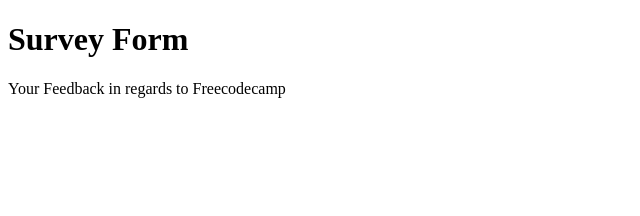
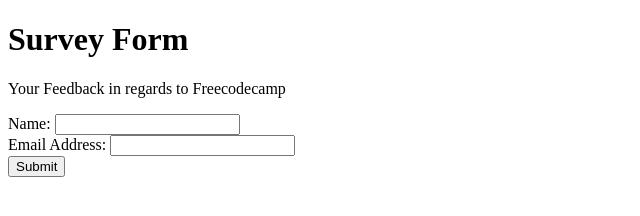
Before and after one commit to SNulu/Survey-Form, a plain HTML site: page index.html in a window 1280 px wide. Shown: the whole page, without its empty margins (0-640 px from the left). Drawn offline with Linux system fonts and the light colour scheme.

Commit message:
add form tags

```diff
--- a/index.html
+++ b/index.html
@@ -8,6 +8,11 @@
     <h1 id="title"> Survey Form </h1>
     <div>
       <p id="description">Your Feedback in regards to Freecodecamp</p>
-
+      <form id="Survey-Form" method="GET">
+      Name: <input type="text"><br>
+      Email Address: <input type="text"><br>
+      <input type="submit" value="Submit">
+      </form>
+    </div>
   </body>
 </html>
```
